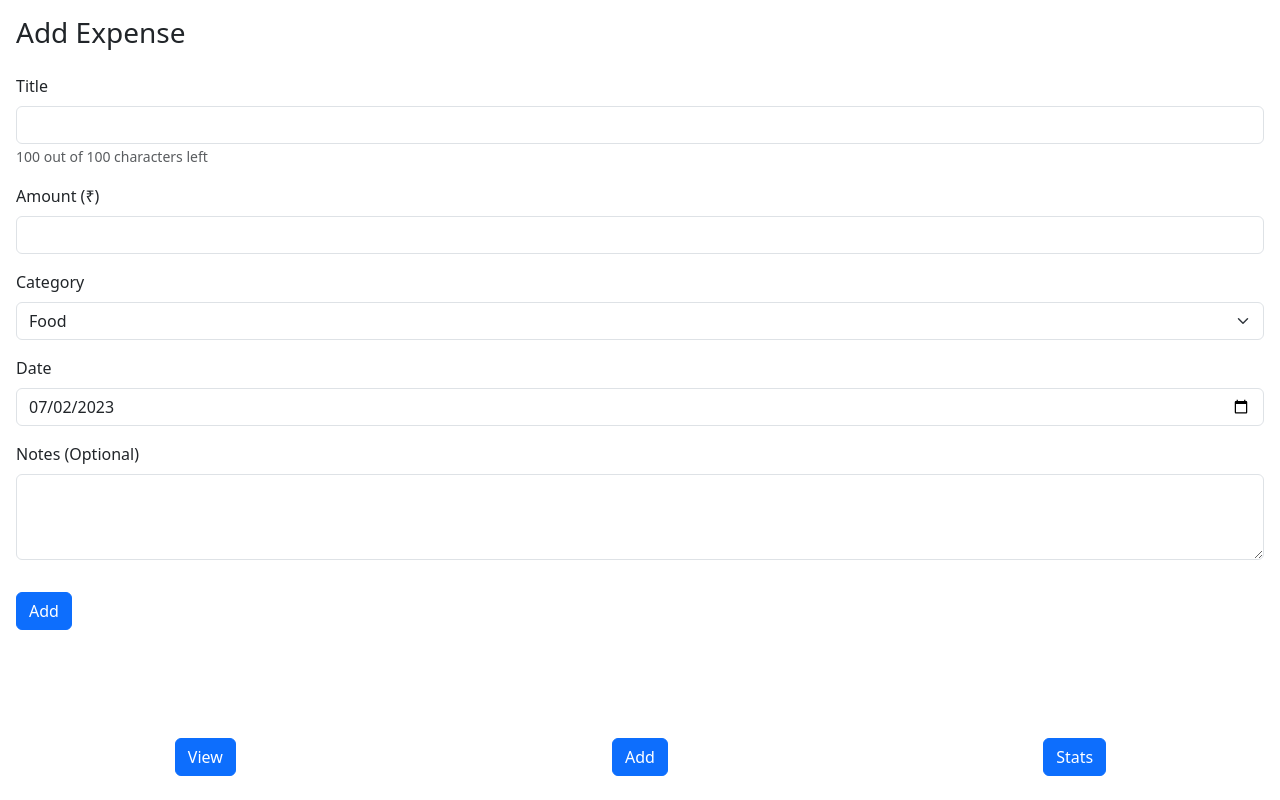
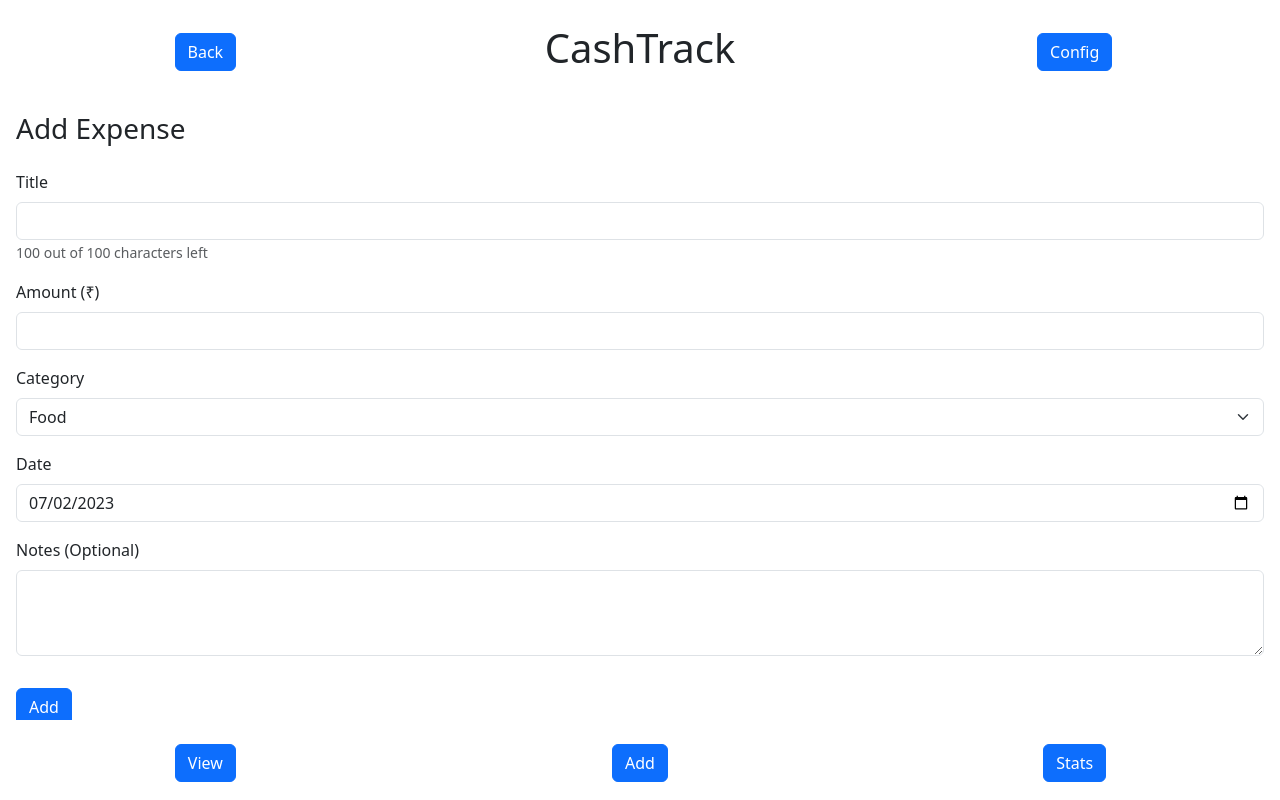
Before and after one commit to prateek18801/budgt, a React (Vite) app: page / in a window 1280 px wide. Built offline with nearby package versions, Linux system fonts and the light colour scheme.

Commit message:
Fix positioning and scroll issues

```diff
--- a/src/App.css
+++ b/src/App.css
@@ -0,0 +1,6 @@
+.app__container {
+    height: 100vh;
+    display: grid;
+    grid-template-rows: 6rem auto 5rem;
+    overflow-x: hidden;
+}
--- a/src/App.tsx
+++ b/src/App.tsx
@@ -4,17 +4,21 @@ import ExpenseAnalysis from './pages/ExpenseAnalysis';
 import ViewModifyExpense from './pages/ViewModifyExpense';
 import EditExpense from './pages/EditExpense';
 import BottomNav from './components/BottomNav';
+import TopNav from './components/TopNav';
 import './App.css';
 
 const App = () => {
     return (
-        <div className='vh-100 vw-100 d-flex flex-column justify-content-between'>
+        <div className='app__container'>
+            <TopNav />
+            <div className="overflow-y-scroll">
                 <Routes>
                     <Route path='/' element={<AddExpense />} />
                     <Route path='/view' element={<ViewModifyExpense />} />
                     <Route path='/edit' element={<EditExpense />} />
                     <Route path='/stats' element={<ExpenseAnalysis />} />
                 </Routes>
+            </div>
             <BottomNav />
         </div>
     );
```
Lines whose indentation alone changed are shown as unchanged.
